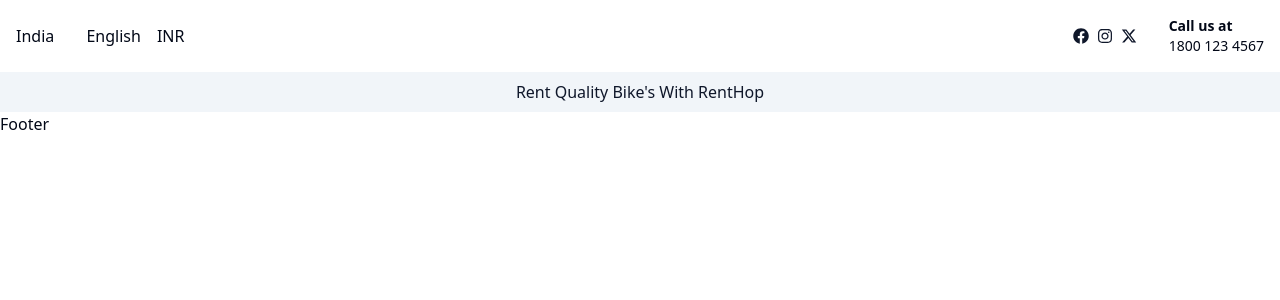
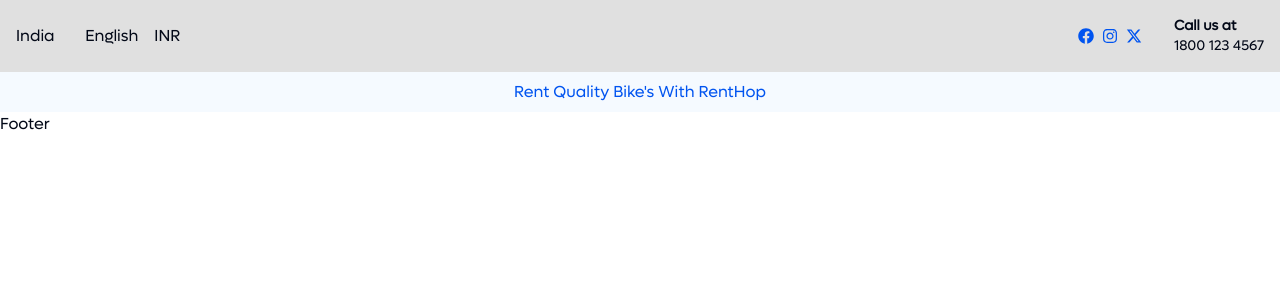
Before and after one commit to AatirNadim/rentalservice-frontend, a Next.js app: page / in a window 1280 px wide. Shown: the top 300 px of the page. Built offline with nearby package versions, Linux system fonts and the light colour scheme.

Commit message:
update: shadcn configured with theme and font

```diff
--- a/app/components/header/index.tsx
+++ b/app/components/header/index.tsx
@@ -3,7 +3,7 @@ import SubHeader from "./sub-header";
 
 const Header = () => {
   return (
-    <section className="flex flex-col justify-center">
+    <section className="flex flex-col justify-center bg-secondary-foreground">
       <SubHeader />
     </section>
   );
--- a/app/globals.css
+++ b/app/globals.css
@@ -29,6 +29,14 @@
     --chart-3: 197 37% 24%;
     --chart-4: 43 74% 66%;
     --chart-5: 27 87% 67%;
+  }
+
+  :root {
+    --primary: 219, 100%, 47%;
+    --primary-foreground: 210, 100%, 98%;
+    --secondary: 211, 79%, 11%;
+    --secondary-foreground: 0, 0%, 60%, 0.3;
+    font-family: Lufga Regular, sans-serif;
   }
 
   .dark {
--- a/app/layout.tsx
+++ b/app/layout.tsx
@@ -1,12 +1,9 @@
 import type { Metadata } from "next";
-import { Inter } from "next/font/google";
 import "./globals.css";
 import "./fonts.css";
 import NextTopLoader from "nextjs-toploader";
 import Header from "./components/header";
 import Footer from "./components/footer";
-
-const inter = Inter({ subsets: ["latin"] });
 
 export const metadata: Metadata = {
   title: "RentnHop",
@@ -23,7 +20,7 @@ export default function RootLayout({
       <body>
         <NextTopLoader showSpinner={false} color="#0056f1" />
         <Header />
-        <div className="flex flex-col overflow-hidden">
+        <div className="flex flex-col overflow-hidden bg-primary">
           <main className="flex-1 overflow-auto">{children}</main>
         </div>
         <Footer />
--- a/app/page.tsx
+++ b/app/page.tsx
@@ -2,7 +2,7 @@ import React from "react";
 
 const page = () => {
   return (
-    <div className="flex flex-col items-center justify-center py-2 text-primary bg-secondary">
+    <div className="flex flex-col items-center justify-center py-2 text-primary bg-primary-foreground">
       Rent Quality Bike's With RentHop
     </div>
   );
```
Also changed, not shown: tailwind.config.ts (+8 -8 lines).
